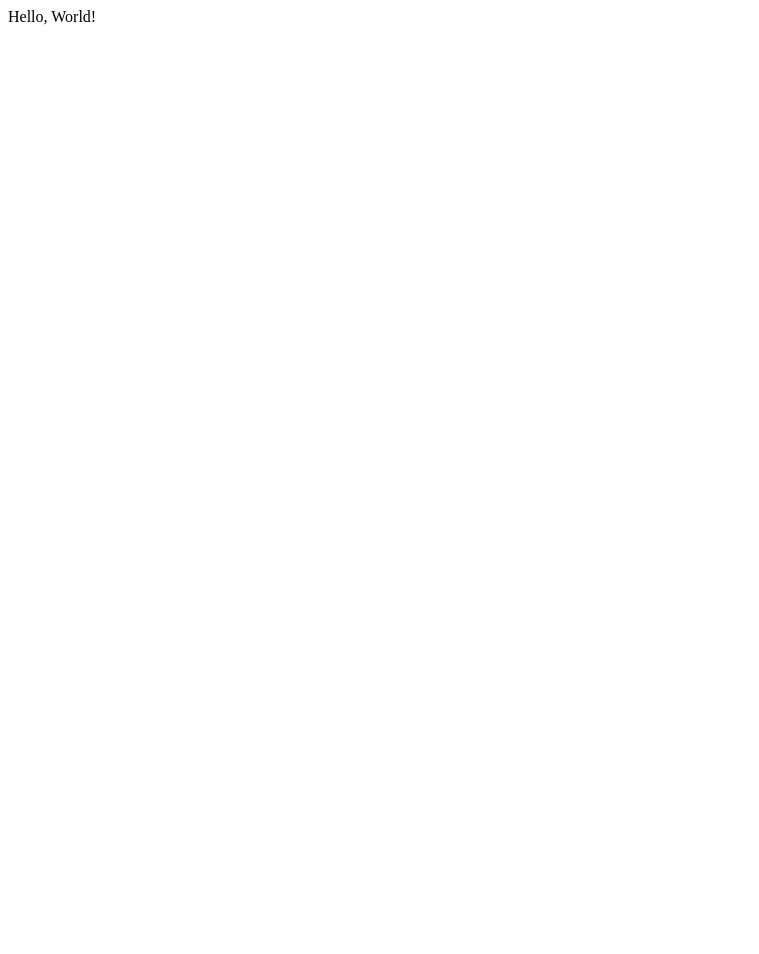
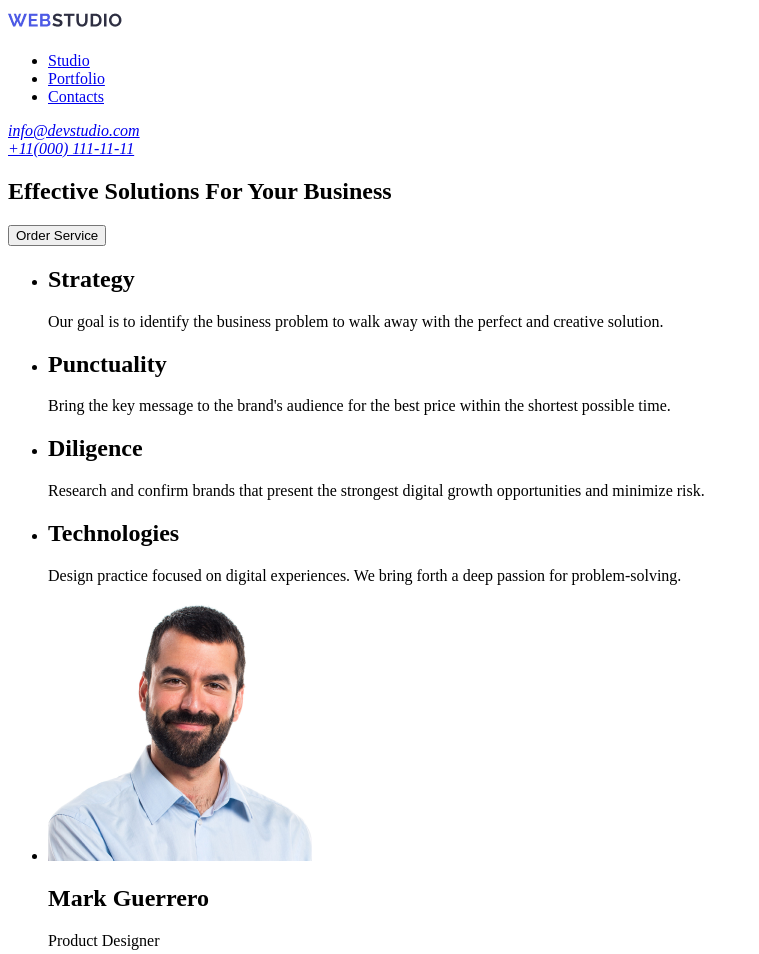
Before and after one commit to YuliyaRoslikova/goit-markup-hw-01, a plain HTML site: page index.html in a window 1280 px wide. Shown: the top 954 px of the page, without its empty margins (0-759 px from the left). Before the commit the page ends 800 px from the top, so only its background shows below. Drawn offline with Linux system fonts and the light colour scheme.

Commit message:
layout html

```diff
--- a/index.html
+++ b/index.html
@@ -6,6 +6,77 @@
     <title>Homework 01</title>
 </head>
 <body>
-    Hello, World!
+    <header>
+        <a href="#">
+            <img src="./images/logo/logo.png" alt="Логотип компаніі" />
+        </a>
+        <nav>
+            <ul>
+                <li><a href="#studio">Studio</a></li>
+                <li><a href="#portfolio">Portfolio</a></li>
+                <li><a href="#contacts">Contacts</a></li>
+            </ul>
+        </nav>
+        <address>
+            <a href="mailto:info@devstudio.com">info@devstudio.com</a><br>
+            <a href="tel:+110001111111">+11(000) 111-11-11</a><br>
+        </address>
+    </header>
+    <main>
+        <section>
+            <h1>Effective Solutions For Your Business</h1>
+            <button type="button">Order Service</button>
+        </section>
+        <section>
+            <ul>
+                <li>
+                    <h2>Strategy</h2>
+                    <p>Our goal is to identify the business problem to walk away with the perfect and creative solution.</p>
+                </li>
+                <li>
+                    <h2>Punctuality</h2>
+                    <p>Bring the key message to the brand's audience for the best price within the shortest possible time.</p>
+                </li>
+                <li>
+                    <h2>Diligence</h2>
+                    <p>Research and confirm brands that present the strongest digital growth opportunities and minimize risk.</p>
+                </li>
+                <li>
+                    <h2>Technologies</h2>
+                    <p>Design practice focused on digital experiences. We bring forth a deep passion for problem-solving.</p>
+                </li>
+            </ul>
+        </section>
+        <section>
+            <ul>
+                <li>
+                    <img src="./images/team/Mark.png" width="264" height="260" alt="Mark"/>
+                    <h2>Mark Guerrero</h2>
+                    <p>Product Designer</p>
+                </li>
+                <li>
+                    <img src="./images/team/Tom.png" width="264" height="260" alt="Tom"/>
+                    <h2>Tom Ford</h2>
+                    <p>Frontend Developer</p>
+                </li>
+                <li>
+                    <img src="./images/team/Camila.png" width="264" height="260" alt="Camila"/>
+                    <h2>Camila Garcia</h2>
+                    <p>Marketing</p>
+                </li>
+                <li>
+                    <img src="./images/team/Daniel.png" width="264" height="260" alt="Daniel"/>
+                    <h2>Daniel Wilson</h2>
+                    <p>UI Designer</p>
+                </li>
+            </ul>
+        </section>
+    </main>
+    <footer>
+        <a href="#">
+            <img src="./images/logo/logo.png" alt="Логотип компаніі" />
+        </a>
+        <p>Increase the flow of customers and sales for your business with digital marketing & growth solutions.</p>
+    </footer>
 </body>
 </html>
```
Also changed, not shown: images/logo/logo.png (added), images/team/Camila.png (added), images/team/Daniel.png (added), images/team/Mark.png (added), images/team/Tom.png (added).
